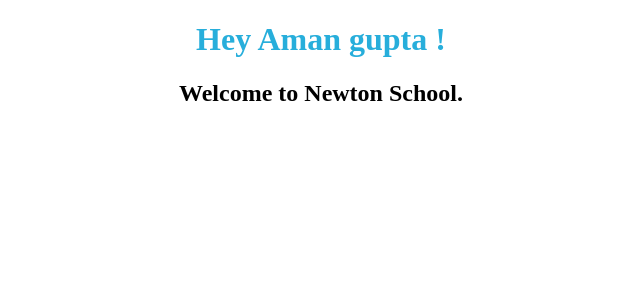
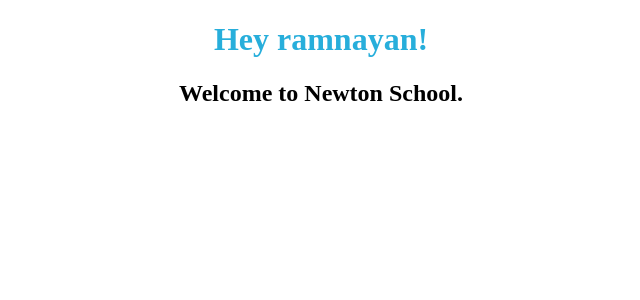
Before and after one commit to Ram-1234/React-Assignment-5---Greetings-with-Props, a React app: page / in a window 1280 px wide. Shown: the top 300 px of the page, without its empty margins (319-959 px from the left). Built offline with nearby package versions, Linux system fonts and the light colour scheme.

Commit message:
modified

```diff
--- a/src/components/App.js
+++ b/src/components/App.js
@@ -4,8 +4,10 @@
 
 const App = () => {
   return (
-    <Welcome name="Aman gupta" />
-  )
+    <>
+    <Welcome name="ramnayan"/>
+    </>
+  );
 }
 
 
--- a/src/components/Welcome.js
+++ b/src/components/Welcome.js
@@ -4,10 +4,10 @@
 function Welcome(props){
     return (
         <>
-        <h1>Hey {props.name} !</h1>
-        <h2>Welcome to Newton School.</h2>
+        <h1>Hey {props.name}!</h1>
+        <h2> Welcome to Newton School. </h2>
         </>
-    )
+    );
 }
 
 export default Welcome;
```
